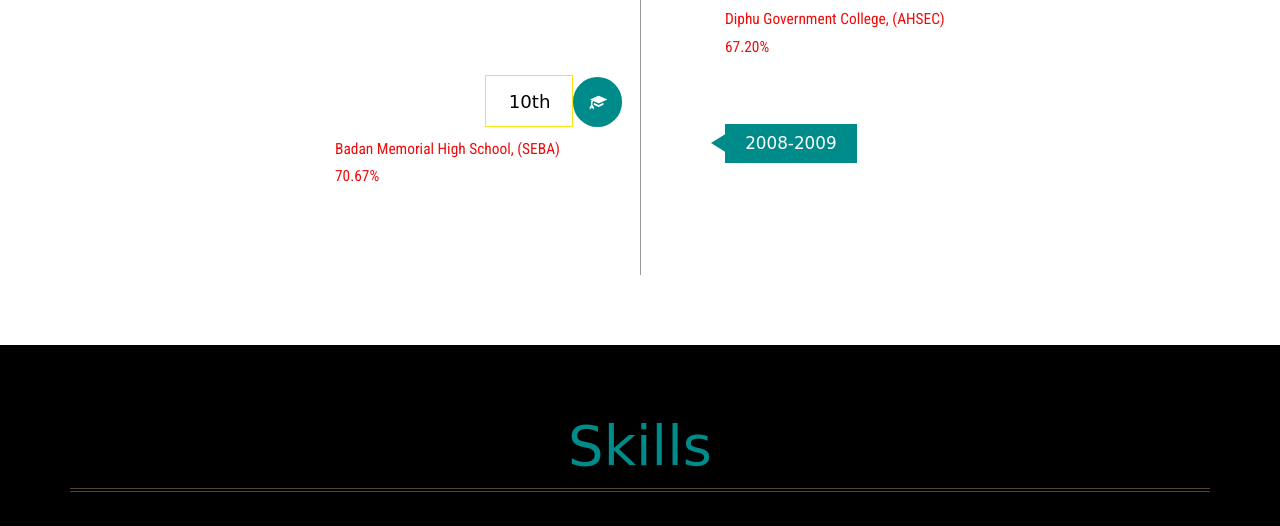
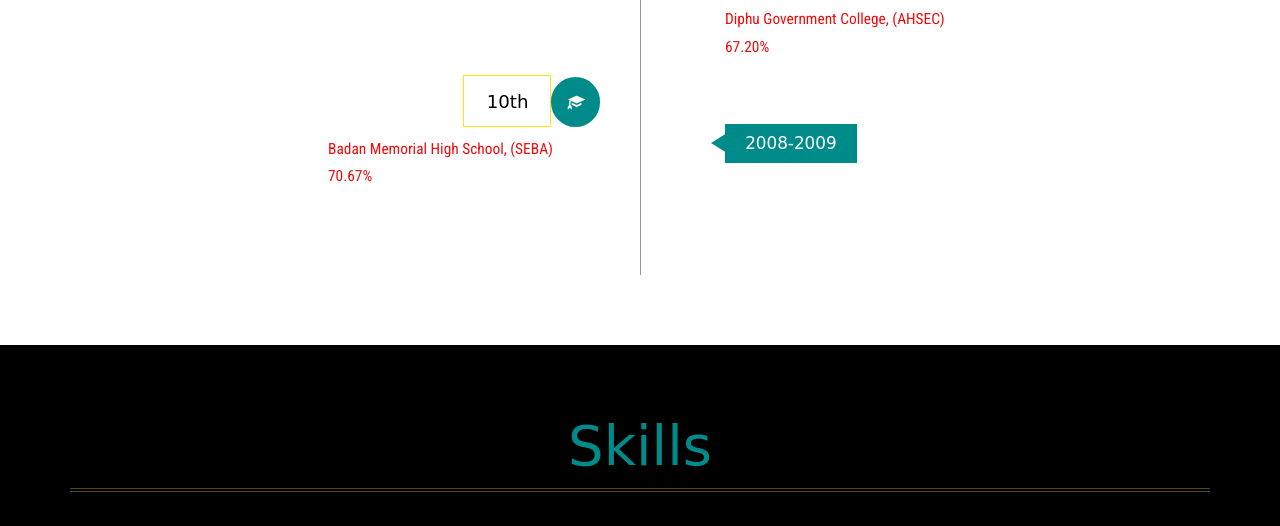
Before and after one commit to tariqaziz123/Portfolio, a plain HTML site: page index.html in a window 1280 px wide. Shown: the part 2597-3123 px from the top of the page. Drawn offline with Linux system fonts and the light colour scheme; a web font is replaced by a local one.

Commit message:
Portfolio2

```diff
--- a/index.html
+++ b/index.html
@@ -176,8 +176,8 @@
 					<h4> 2008-2009 </h4>
 				</div>
 				<div  class="col-md-6 work-left2">
-					<h5 style="margin-left: 400px;"><span class="glyphicon glyphicon-education"></span> 10th </h5>
-					<p style="margin-left: 250px;"> Badan Memorial High School, (SEBA) <br /> 70.67% </p>
+					<h5 style="margin-left: 70%;"><span class="glyphicon glyphicon-education"></span> 10th </h5>
+					<p style="margin-left: 45%;"> Badan Memorial High School, (SEBA) <br /> 70.67% </p>
 				</div>
 				<div class="clearfix"> </div>
 			</div>
```
